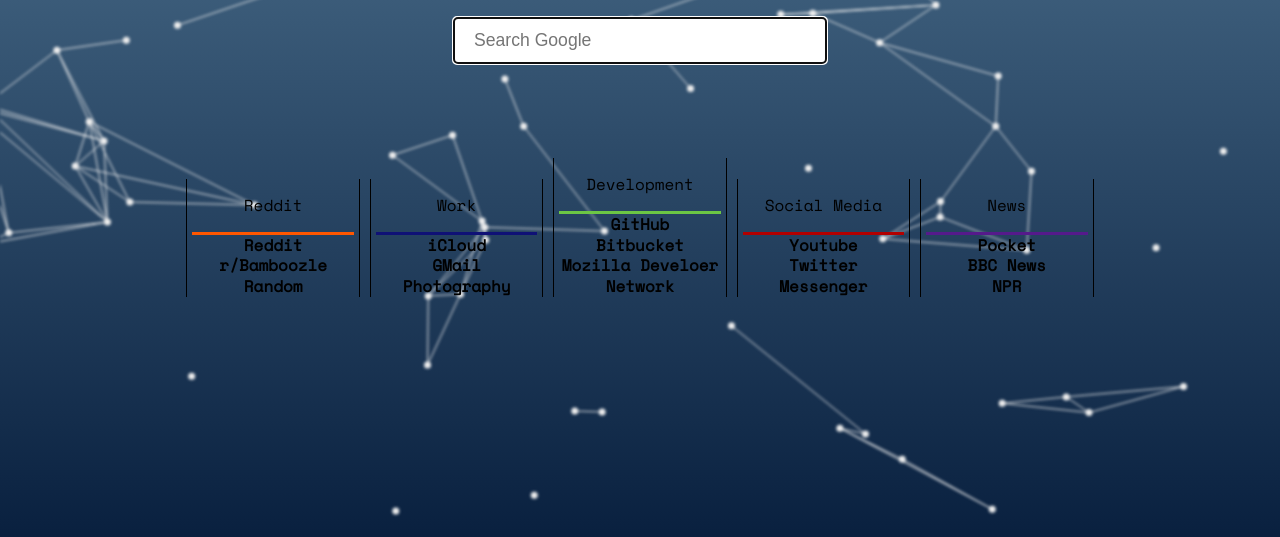
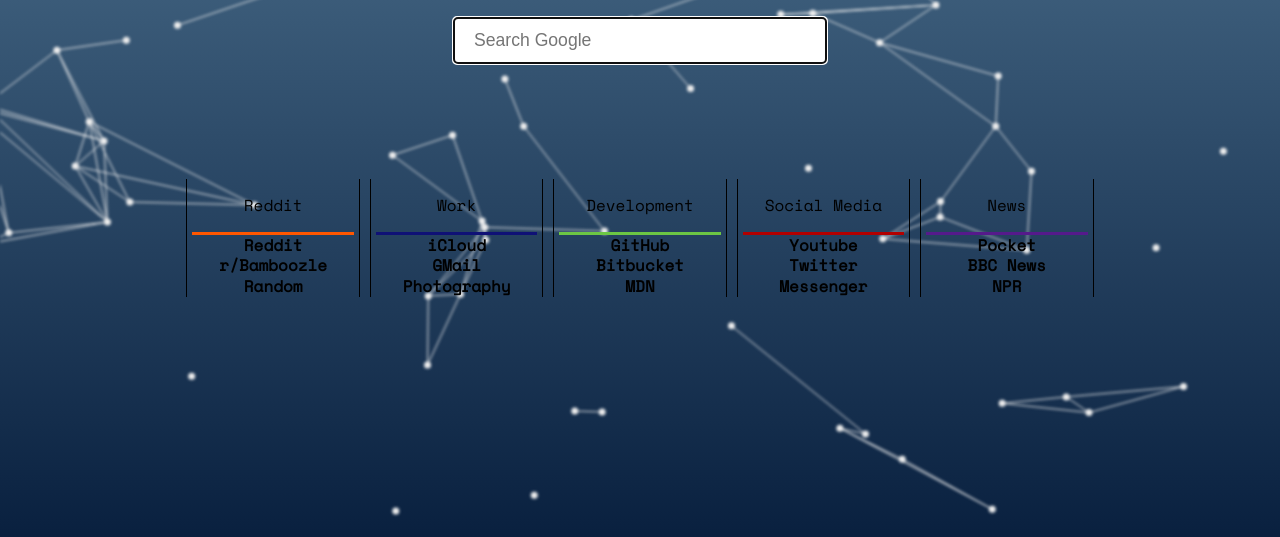
Before and after one commit to LvInSaNevL/homepage, a plain HTML site: page index.html in a window 1280 px wide. Shown: the part 263-800 px from the top of the page. Drawn offline with nearby package versions, Linux system fonts and the light colour scheme.

Commit message:
Personalizations & Customizations-2
- updated author
- changed Mozilla Dev Network to 'MDN'

```diff
--- a/index.html
+++ b/index.html
@@ -4,7 +4,7 @@
 		<meta charset="UTF-8">
 		<meta http-equiv="X-UA-Compatible" content="IE=edge,chrome=1">
 		<meta name="description" content="A custom homepage used to standardize browsers.">
-		<meta name="author" content="Lv_InSaNe_vL" />
+		<meta name="author" content="Sticklerm3" />
 		<meta name="viewport" content="width=device-width, initial-scale=1.0, minimum-scale=1.0, maximum-scale=1.0, user-scalable=no">
 
 		<title>Welcome, Matthew!</title>
@@ -56,7 +56,7 @@
 							<br>
 							<a href="https://bitbucket.org/dashboard/overview/">Bitbucket</a>
 							<br>
-							<a href="https://developer.mozilla.org/en-US/">Mozilla Develoer Network</a>
+							<a href="https://developer.mozilla.org/en-US/">MDN</a>
 						</div>
 					</div>
 					<div class="info"> <!-- Social Media -->
```
